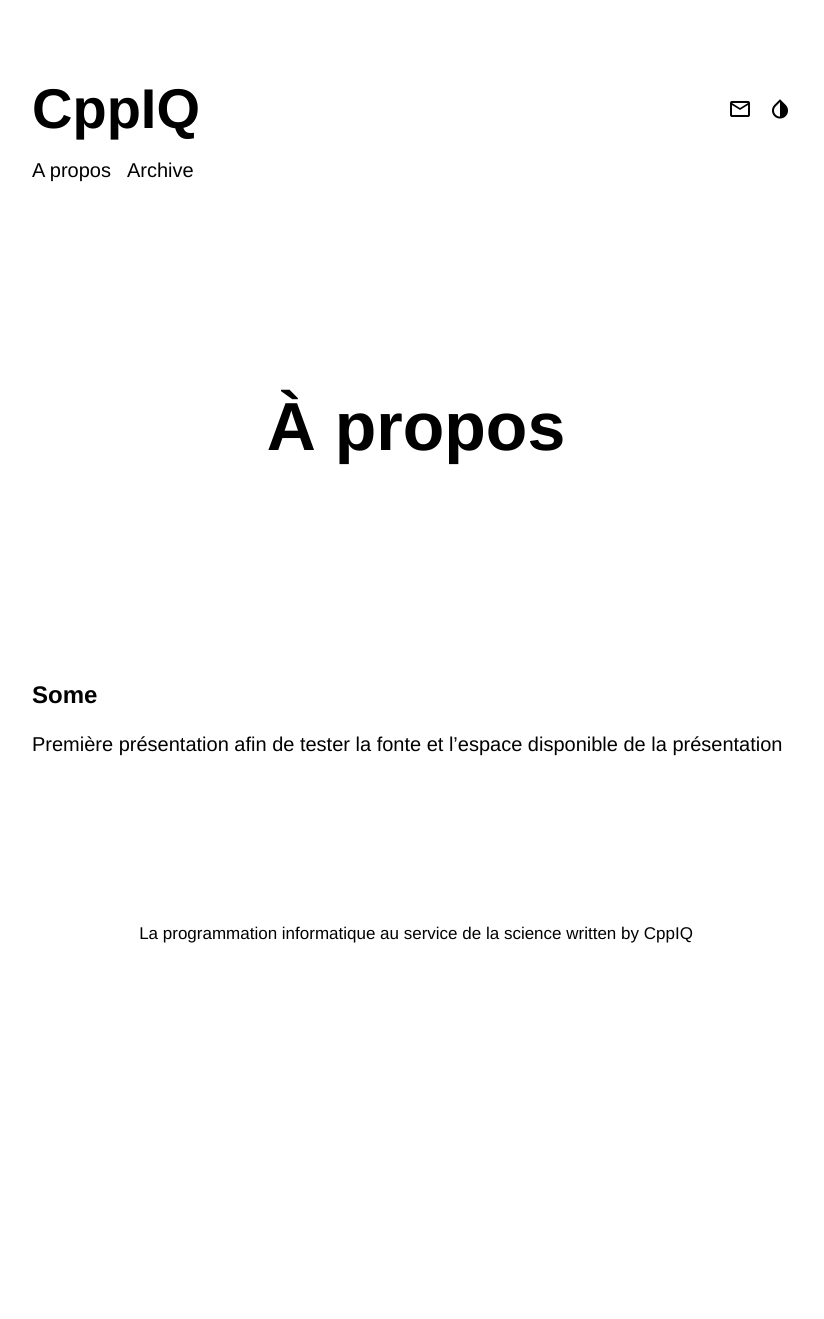
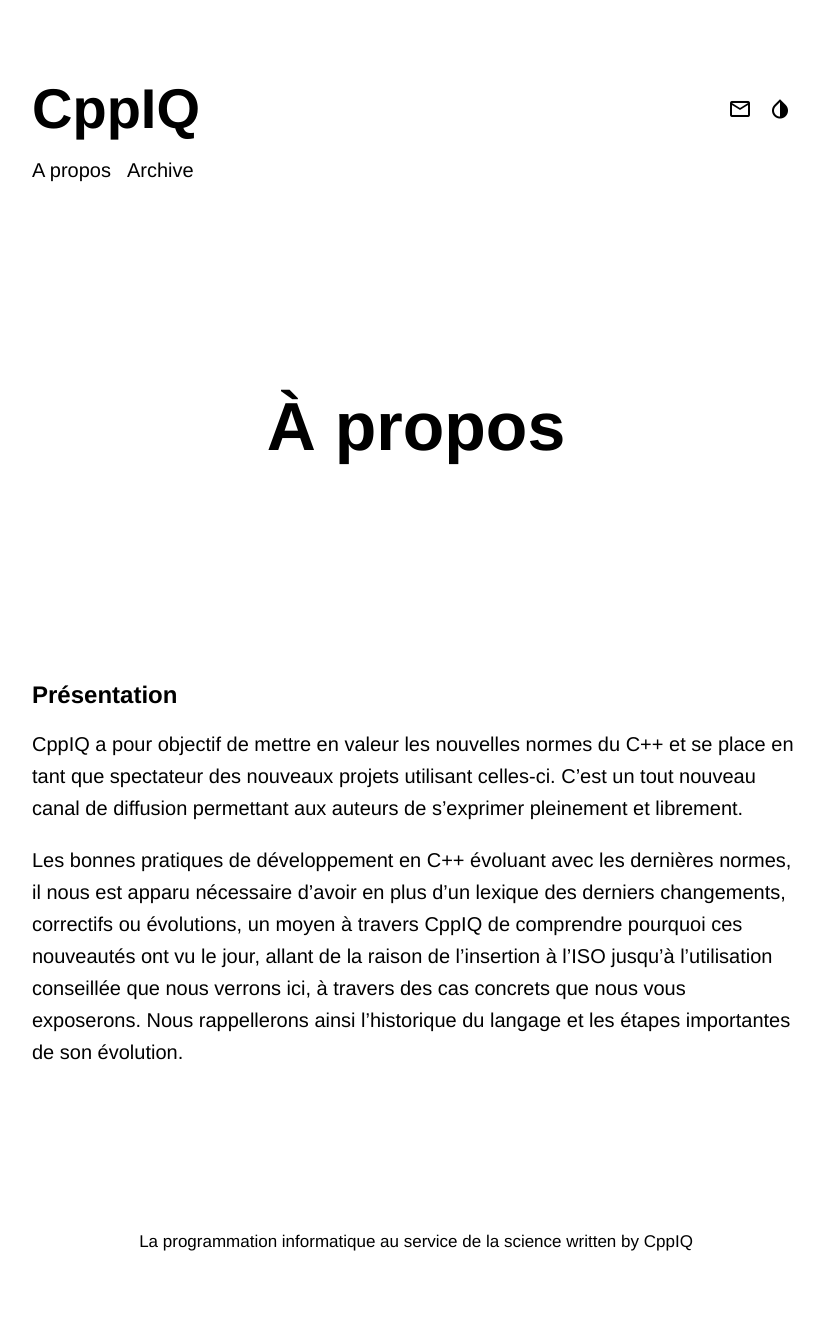
Before and after one commit to CPRETOT/CppIQ, a Jekyll site: the page built from about.md, in a window 1280 px wide. Shown: the whole page, without its empty margins (224-1048 px from the left). Built offline with Jekyll 4.4.1, drawn with Linux system fonts in a browser that asks for light colours; some web fonts are replaced; before the commit the page ends 1011 px from its top, so only the background shows below that.

Commit message:
Test d'écriture

```diff
--- a/about.md
+++ b/about.md
@@ -8,8 +8,11 @@ published: true
 <div class="page" markdown="1">
 {% include page/title.html title=page.title subtitle=page_subtitle %}
 
-## Some
+## Présentation
 
-Première présentation afin de tester la fonte et l'espace disponible de la présentation
+
+CppIQ a pour objectif de mettre en valeur les nouvelles normes du C++ et se place en tant que spectateur des nouveaux projets utilisant celles-ci. C'est un tout nouveau canal de diffusion permettant aux auteurs de s'exprimer pleinement et librement.
+
+Les bonnes pratiques de développement en C++ évoluant avec les dernières normes, il nous est apparu nécessaire d’avoir en plus d’un lexique des derniers changements, correctifs ou évolutions, un moyen à travers CppIQ de comprendre pourquoi ces nouveautés ont vu le jour, allant de la raison de l’insertion à l’ISO jusqu’à l’utilisation conseillée que nous verrons ici, à travers des cas concrets que nous vous exposerons. Nous rappellerons ainsi l’historique du langage et les étapes importantes de son évolution.
 
 </div>
```
